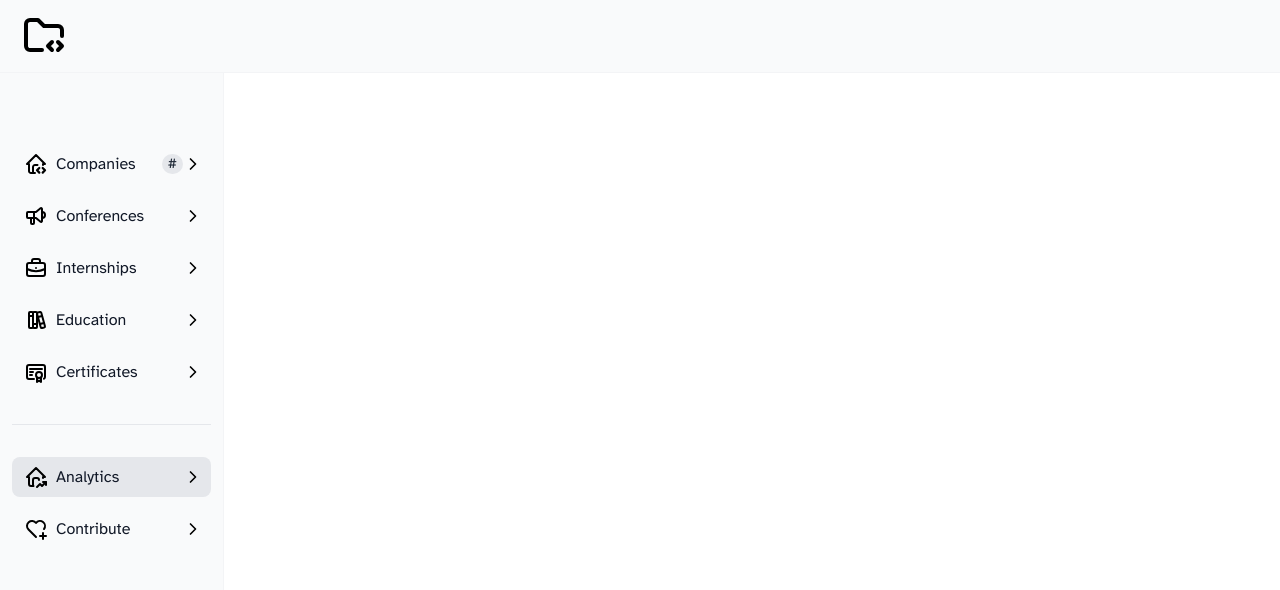
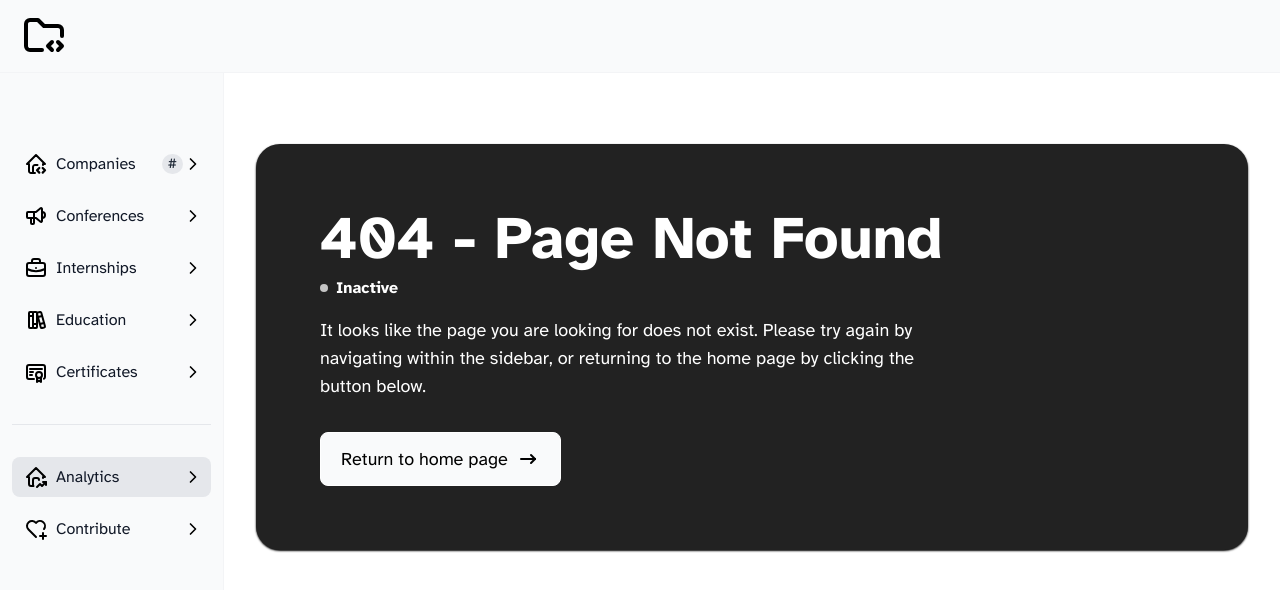
Before and after one commit to stefanicjuraj/datalog, a React (Vite) app: page /analytics in a window 1280 px wide. Shown: the top 590 px of the page. Built offline with nearby package versions, Linux system fonts and the light colour scheme.

Commit message:
feat(404): add functionality

```diff
--- a/src/pages/404.tsx
+++ b/src/pages/404.tsx
@@ -1,6 +1,41 @@
+import { Link } from 'react-router-dom';
+import arrow from '../assets/icons/arrow-dark.svg';
+
 function PageNotFound() {
     return (
-        <div></div>
+        <div className="pl-4 pr-4 pt-12 sm:ml-56">
+            <div className="max-w-screen-xl xl:max-w-screen-2xl mx-auto">
+                <div className="mt-24 sm:px-4 px-0 mx-auto max-w-screen-xl">
+                    {/* header */}
+                    <div className="mb-4 sm:p-16 p-8 bg-[#222] sm:rounded-3xl rounded-xl text-left shadow-sm shadow-black">
+                        {/* header title */}
+                        <h1 className="sm:text-6xl text-5xl text-white font-bold">
+                            404 - Page Not Found
+                        </h1>
+                        {/* header tags */}
+                        <div className="flex text-white mt-2 mb-4">
+                            <a className="rounded-full text-md font-bold text-center inline-flex items-center">
+                                <span className="flex items-center text-normal">
+                                    <span className="animate-pulse flex w-2 h-2 bg-white rounded-full mr-2 flex-shrink-0"></span>
+                                </span>
+                                Inactive
+                            </a>
+                        </div>
+                        {/* header description */}
+                        <p className="w-full sm:w-3/4 text-lg mt-2 text-white">
+                            It looks like the page you are looking for does not exist. Please try again by navigating within the sidebar, or returning to the home page by clicking the button below.
+                        </p>
+                        {/* home */}
+                        <Link to="/">
+                            <a className="mt-8 inline-flex items-center justify-center px-5 py-3 sm:text-lg text-md font-medium text-center bg-[#F9FAFB] text-black rounded-lg focus:ring-1 focus:ring-white border-white border hover:underline hover:shadow-sm hover:shadow-white">
+                                Return to home page
+                                <img src={arrow} className="h-6 w-6 ml-2" alt="arrow" />
+                            </a>
+                        </Link>
+                    </div>
+                </div>
+            </div>
+        </div>
     );
 }
 
```
